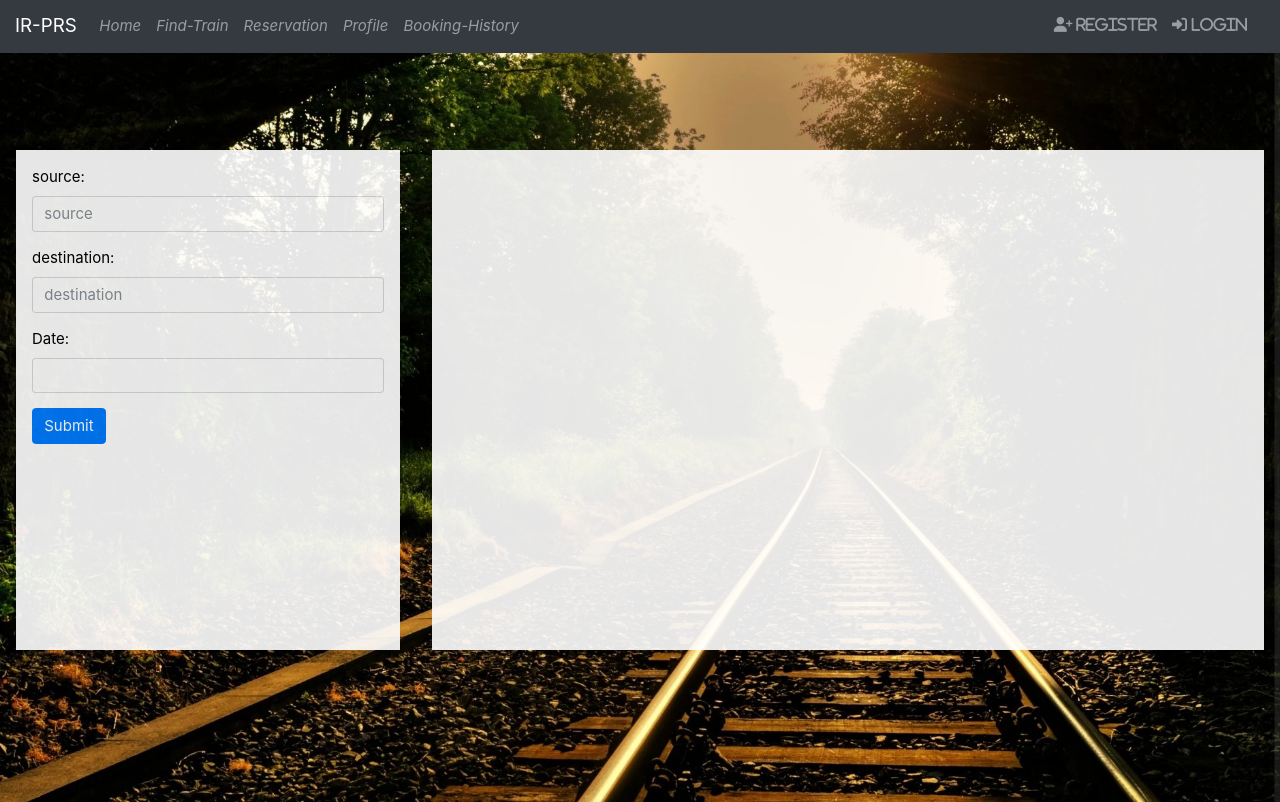
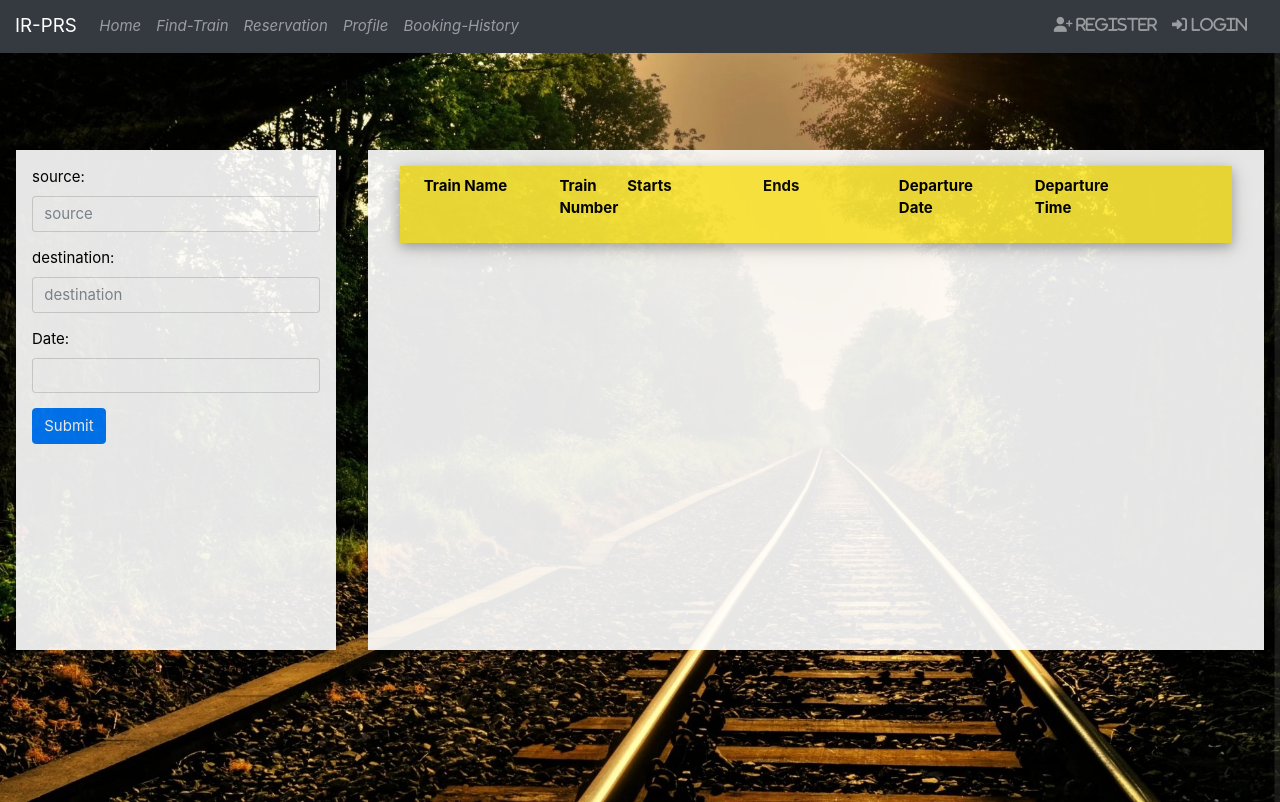
Before and after one commit to MohitSinghal2811/IR-PRS, a Django app: page /find_train in a window 1280 px wide. Run offline with Django 3.2, Linux system fonts and the light colour scheme; some libraries are stand-ins or nearby versions.

Commit message:
Add cards to find train

```diff
--- a/rail/templates/rail/find_train.html
+++ b/rail/templates/rail/find_train.html
@@ -11,8 +11,8 @@
 
 {% block body %}
 <link rel="stylesheet" href="https://maxcdn.bootstrapcdn.com/bootstrap/4.0.0-beta/css/bootstrap.min.css" integrity="sha384-/Y6pD6FV/Vv2HJnA6t+vslU6fwYXjCFtcEpHbNJ0lyAFsXTsjBbfaDjzALeQsN6M" crossorigin="anonymous">
-    <div class="w3-display-left w3-margin-left" style="width:30%">
-        <div class="w3-container w3-white w3-padding-16"  style="height: 500px; overflow-y: scroll; opacity: 0.9;">
+    <div class="w3-display-left w3-margin-left" style="width:25%">
+        <div class="w3-container w3-white w3-padding-16"  style="height: 500px; opacity: 0.9;">
             <table style="width: 50%; margin: 0 25%;" >
                 <form method="post" novalidate >
                 {% csrf_token %}
@@ -62,13 +62,55 @@
     </div>
 
 <link rel="stylesheet" href="https://maxcdn.bootstrapcdn.com/bootstrap/4.0.0-beta/css/bootstrap.min.css" integrity="sha384-/Y6pD6FV/Vv2HJnA6t+vslU6fwYXjCFtcEpHbNJ0lyAFsXTsjBbfaDjzALeQsN6M" crossorigin="anonymous">
-    <div class="w3-display-right w3-margin-right" style="width:65%">
-        <div class="w3-container w3-white w3-padding-16"  style="height: 500px; overflow-y: scroll; opacity: 0.9;">
-            <table style="width: 80%; margin: 0 50%;" >
-                {%for rows in display%}
-                {{rows}}
-                {%endfor%}
-            </table>
+    <div class="w3-display-right w3-margin-right" style="width:70%">
+        <div class="w3-container w3-white w3-padding-8"  style="height: 500px; overflow-y: scroll; opacity: 0.9;">
+            <div class = "row w3-card w3-card-4 w3-hover-shadow w3-yellow w3-margin" style = "padding:1%">
+                <div class = "col-lg-2">
+                    <p><b>Train Name</b></p>
+                </div>
+                <div class = "col-lg-1">
+                    <p><b>Train Number</b></p>
+                </div>
+                <div class = "col-lg-2">
+                    <p><b>Starts</b></p>
+                </div>
+                <div class = "col-lg-2">
+                    <p><b>Ends</b></p>
+                </div>
+                <div class = "col-lg-2">
+                    <p><b>Departure Date</b></p>
+                </div>
+                <div class = "col-lg-2">
+                    <p><b>Departure Time</b></p>
+                </div>
+                <div class = "col-lg-1">
+                </div>
+            </div>
+                {% for rows in display %}
+                    <div class = "row w3-card w3-hover-shadow w3-yellow w3-margin" style = "padding:1%">
+                        <div class = "col-lg-2">
+                            {{rows.train.name}}
+                        </div>
+                        <div class = "col-lg-1">
+                            {{rows.train.trainNumber}}
+                        </div>
+                        <div class = "col-lg-2">
+                            {{rows.train.starts}}
+                        </div>
+                        <div class = "col-lg-2">
+                            {{rows.train.ends}}
+                        </div>
+                        <div class = "col-lg-2">
+                            {{rows.departureDate}}
+                        </div>
+                        <div class = "col-lg-2">
+                            {{rows.departureTime}}
+                        </div>
+                        <div class = "col-lg-1">
+                            <a href="{% url 'booking' rows.id %}"> Book this train </a>
+                        </div>
+                    </div>
+                {% endfor %}
         </div>
     </div>
 
--- a/rail/views.py
+++ b/rail/views.py
@@ -96,27 +96,16 @@ def find_train(request):
         if form.is_valid():
             s=request.POST.get('source')
             d=request.POST.get('destination')
-            # date=request.POST.get('Date')
             date = form.cleaned_data.get('Date')
             trains=Train.objects
-
             if s!='':
                 trains=trains.filter(starts=s )
-
             if d!='':
-
                 trains=trains.filter(ends=d)
-
+            print("HI")
             print(trains)
-            # for train in trains:
-            #     print(train)
-            #     results=ReleasedTrain.objects.filter(train=train)
-            #     for res in results:
-            #         if res.departureDate>=datetime.date.today() and res.departureTime>= datetime.datetime.now().time():
-            #             display.append(res)
-            #             print(res)
-            if(date==''):
-
+            if(date is None):
+                print("if 1")
                 for train in trains:
                     print(train)
                     results=ReleasedTrain.objects.filter(train=train)
@@ -125,7 +114,7 @@ def find_train(request):
                             display.append(res)
                             print(res)
             else:
-                print("h")
+                print("if 2")
                 for train in trains:
                     print(train)
                     results=ReleasedTrain.objects.filter(train=train)
@@ -133,13 +122,11 @@ def find_train(request):
                         if res.departureDate==date:
                             display.append(res)
                             print(res)
-
-
-
         else:
             showError=True
     else:
         form=FindTrainForm()
+    print(display)
     return render(request , 'rail/find_train.html' , {'form' : form ,'showError' : showError , 'display' :display})
 
 
```
